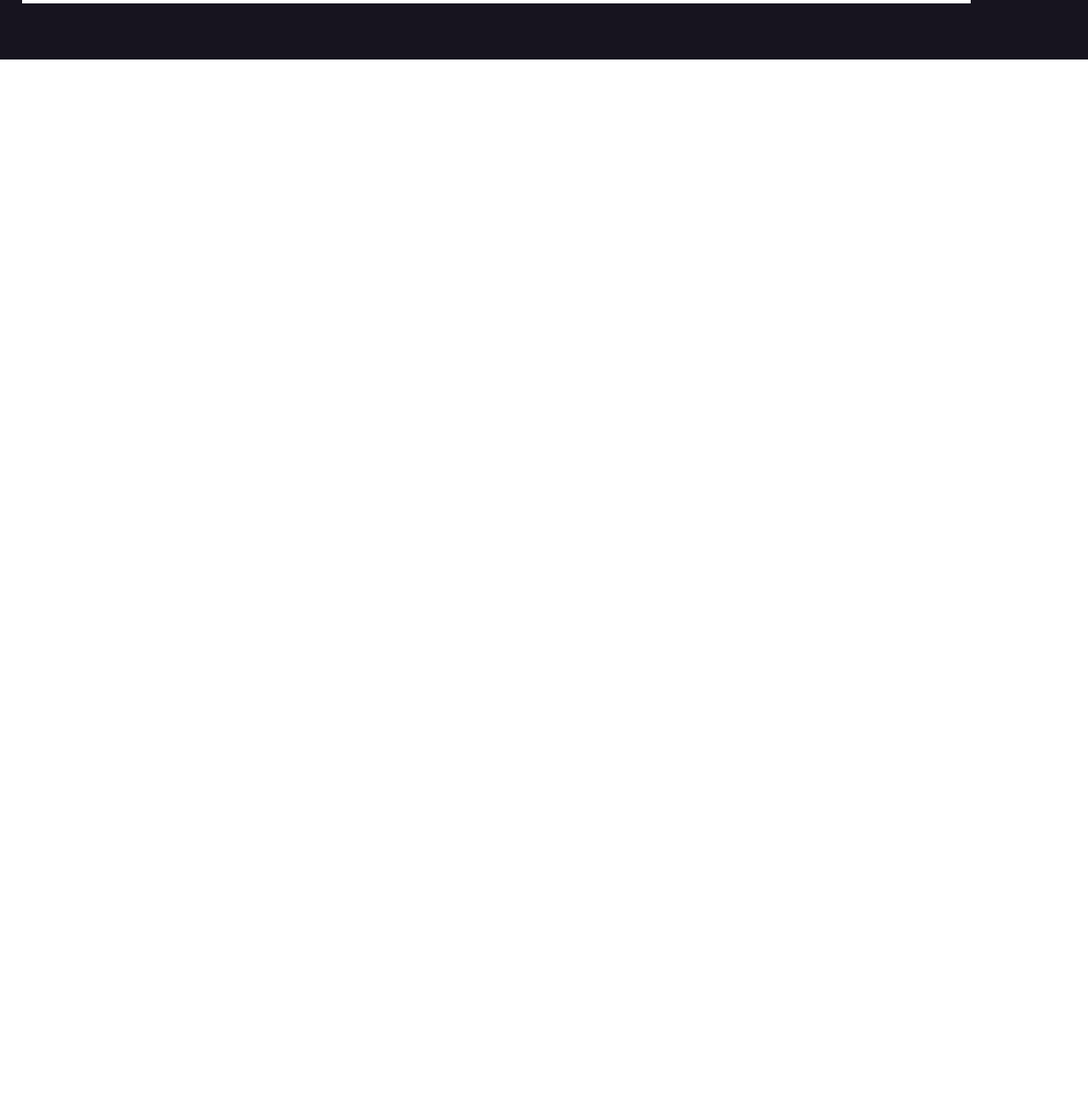
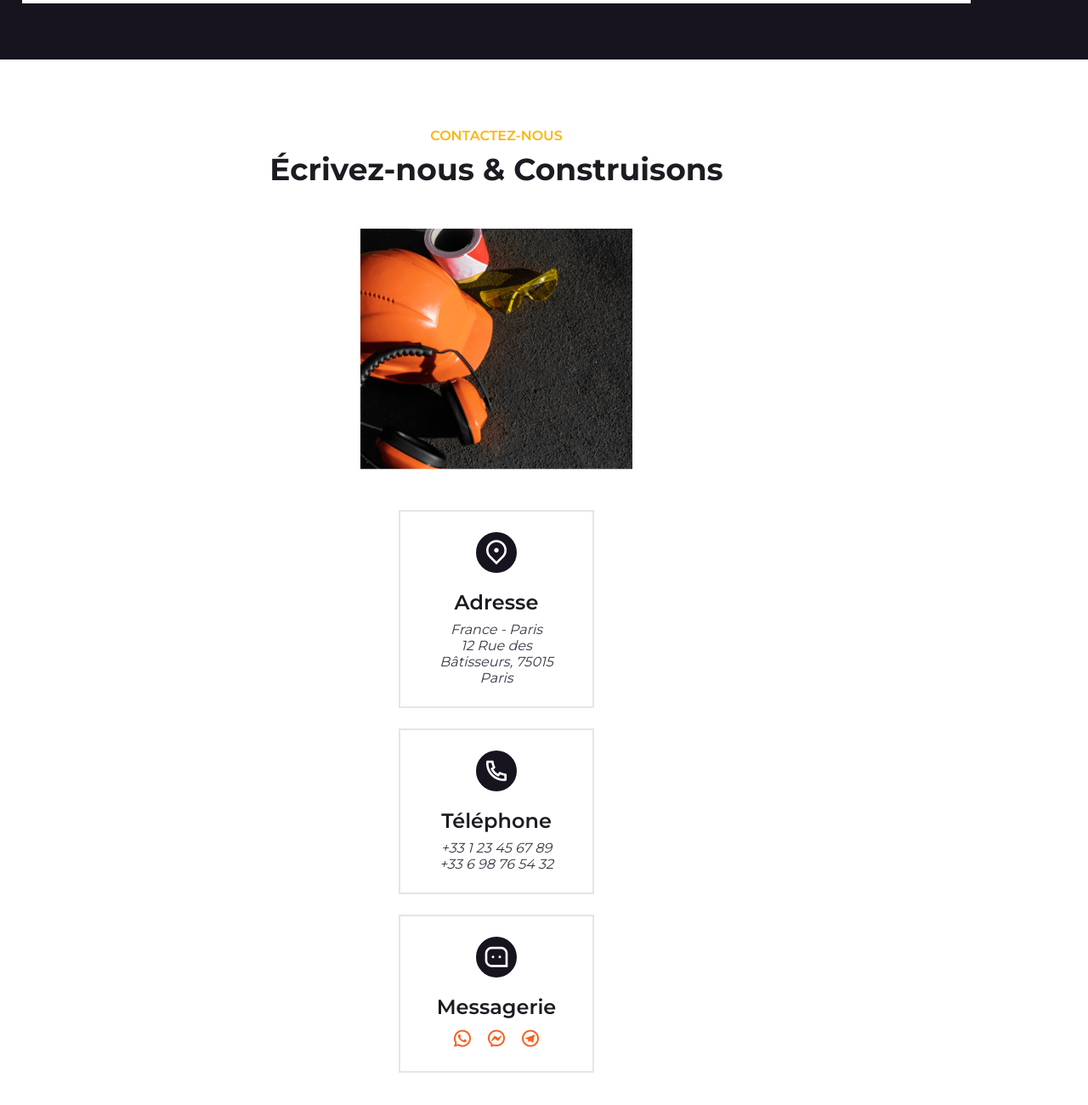
Before and after one commit to ValentinMadiot/construction-company_ui, a plain HTML site: page index.html in a window 1280 px wide. Shown: the part 4554-5854 px from the top of the page at 85% size. Before the commit the page ends 4720 px from the top, so only its background shows below. Drawn offline with nearby package versions, Linux system fonts and the light colour scheme.

Commit message:
add contact

```diff
--- a/assets/css/styles.css
+++ b/assets/css/styles.css
@@ -539,7 +539,70 @@ img {
 }
 
 /*=============== CONTACT ===============*/
+.contact__container {
+  row-gap: 3rem;
+  padding-block: 1.5rem;
+}
 
+.contact__img {
+  width: 320px;
+  justify-self: center;
+}
+
+.contact__data {
+  grid-template-columns: 230px;
+  justify-content: center;
+  row-gap: 1.5rem;
+}
+
+.contact__card {
+  background-color: var(--container-color);
+  border: 2px solid var(--gray-border);
+  padding: 1.5rem 2rem;
+  text-align: center;
+  transition: border-color .4s;
+}
+
+.contact__card:hover {
+  border-color: var(--first-color);
+}
+
+.contact__icon {
+  width: 48px;
+  height: 48px;
+  background-color: var(--black-color);
+  color: var(--white-color);
+  border-radius: 50%;
+  display: grid;
+  place-items: center;
+  font-size: 2rem;
+  margin: 0 auto 1.25rem;
+}
+
+.contact__title {
+  font-size: var(--h2-font-size);
+  margin-bottom: 0.5rem;
+}
+
+.contact__info {
+  font-style: noraml;
+}
+
+.contact__social {
+  display: flex;
+  justify-content: center;
+  column-gap: 1rem;
+}
+
+.contact__social-link {
+  font-size: 1.5rem;
+  color: var(--first-color);
+  transition: transform .4s;
+}
+
+.contact__social-link:hover {
+  transform: translateY(-.25rem);
+}
 
 /*=============== FOOTER ===============*/
 
--- a/index.html
+++ b/index.html
@@ -325,7 +325,61 @@
       </section>
 
       <!--==================== CONTACT ====================-->
-      <section class="contact section" id="contact"></section>
+      <section class="contact section" id="contact">
+        <div class="container">
+          <span class="section__subtitle">CONTACTEZ-NOUS</span>
+          <h2 class="section__title">Écrivez-nous & Construisons</h2>
+
+          <div class="contact__container grid">
+            <img src="assets/img/contact-img.png" alt="image" class="contact__img">
+
+            <div class="contact__data grid">
+              <div class="contact__card">
+                <div class="contact__icon">
+                  <i class="ri-map-pin-2-line"></i>
+                </div>
+
+                <h3 class="contact__title">Adresse</h3>
+                <address class="contact__info">
+                  France - Paris <br> 12 Rue des Bâtisseurs, 75015 Paris
+                </address>
+              </div>
+
+              <div class="contact__card">
+                <div class="contact__icon">
+                  <i class="ri-phone-line"></i>
+                </div>
+
+                <h3 class="contact__title">Téléphone</h3>
+                <address class="contact__info">
+                  +33 1 23 45 67 89 <br> +33 6 98 76 54 32
+                </address>
+              </div>
+
+              <div class="contact__card">
+                <div class="contact__icon">
+                  <i class="ri-message-3-line"></i>
+                </div>
+
+                <h3 class="contact__title">Messagerie</h3>
+                <div class="contact__social">
+                  <a href="https://api.whatsapp.com/send?phone=51123456789&text=Bonjour, plus d’informations !" target="_blank" class="contact__social-link">
+                    <i class="ri-whatsapp-line"></i>
+                  </a>
+
+                  <a href="https://www.messenger.com/" target="_blank" class="contact__social-link">
+                    <i class="ri-messenger-line"></i>
+                  </a>
+
+                  <a href="https://telegram.org/" target="_blank" class="contact__social-link">
+                    <i class="ri-telegram-line"></i>
+                  </a>
+                </div>
+              </div>
+            </div>
+          </div>
+        </div>
+      </section>
     </main>
 
     <!--==================== FOOTER ====================-->
```
